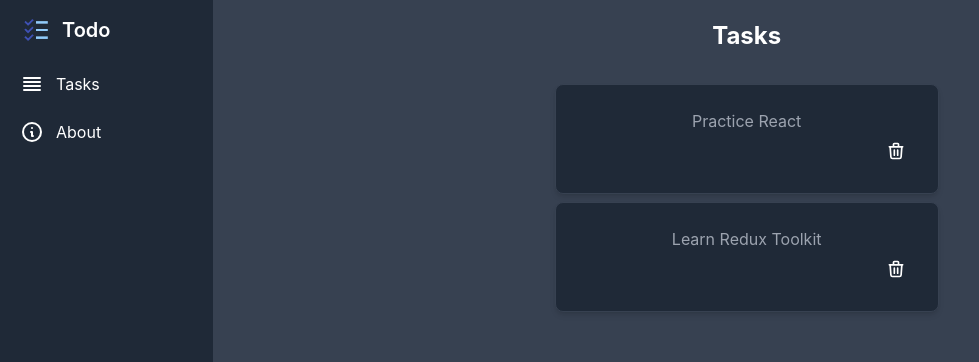
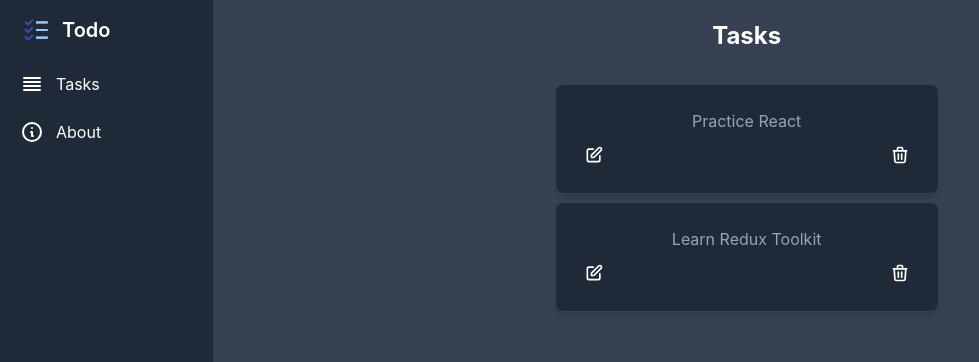
Before and after one commit to zakrzewskib/crud-todo-redux-toolkit-axios, a React (Create React App) app: page /tasks in a window 1280 px wide. Shown: the top 362 px of the page, without its empty margins (0-979 px from the left). Built offline with nearby package versions, Linux system fonts and the light colour scheme.

Commit message:
Add edit and delete task buttons

```diff
--- a/src/components/Tasks/Task.jsx
+++ b/src/components/Tasks/Task.jsx
@@ -1,15 +1,10 @@
 import React from 'react';
 
 const Task = (props) => {
-  return (
-    <div
-      class='mx-auto mb-2 flex max-w-sm flex-col rounded-lg border border-gray-200 bg-white p-6 shadow-md
-    dark:border-gray-700 dark:bg-gray-800 '
-    >
-      <p class='self-left font-normal text-gray-700 dark:text-gray-400'>{props.content}</p>
+  const deleteButton = (
     <svg
       xmlns='http://www.w3.org/2000/svg'
-        className='box-content h-5 w-5 cursor-pointer self-end rounded-lg p-2 hover:bg-gray-100 dark:hover:bg-gray-700'
+      className='box-content h-5 w-5 cursor-pointer rounded-lg p-1 hover:bg-gray-100 dark:hover:bg-gray-700'
       fill='none'
       viewBox='0 0 24 24'
       stroke='currentColor'
@@ -21,6 +16,34 @@ const Task = (props) => {
         d='M19 7l-.867 12.142A2 2 0 0116.138 21H7.862a2 2 0 01-1.995-1.858L5 7m5 4v6m4-6v6m1-10V4a1 1 0 00-1-1h-4a1 1 0 00-1 1v3M4 7h16'
       />
     </svg>
+  );
+
+  const editButton = (
+    <svg
+      xmlns='http://www.w3.org/2000/svg'
+      className='box-content h-5 w-5 cursor-pointer rounded-lg p-1 hover:bg-gray-100 dark:hover:bg-gray-700'
+      fill='none'
+      viewBox='0 0 24 24'
+      stroke='currentColor'
+      strokeWidth={2}
+    >
+      <path
+        strokeLinecap='round'
+        strokeLinejoin='round'
+        d='M11 5H6a2 2 0 00-2 2v11a2 2 0 002 2h11a2 2 0 002-2v-5m-1.414-9.414a2 2 0 112.828 2.828L11.828 15H9v-2.828l8.586-8.586z'
+      />
+    </svg>
+  );
+
+  return (
+    <div
+      class='mx-auto mb-2 max-w-sm rounded-lg border border-gray-200 bg-white p-6 shadow-md
+    dark:border-gray-700 dark:bg-gray-800 '
+    >
+      <p class='mb-2 font-normal text-gray-700 dark:text-gray-400'>{props.content}</p>
+      <div className='align-center flex justify-between'>
+        {editButton} {deleteButton}
+      </div>
     </div>
   );
 };
```
Lines whose indentation alone changed are shown as unchanged.
